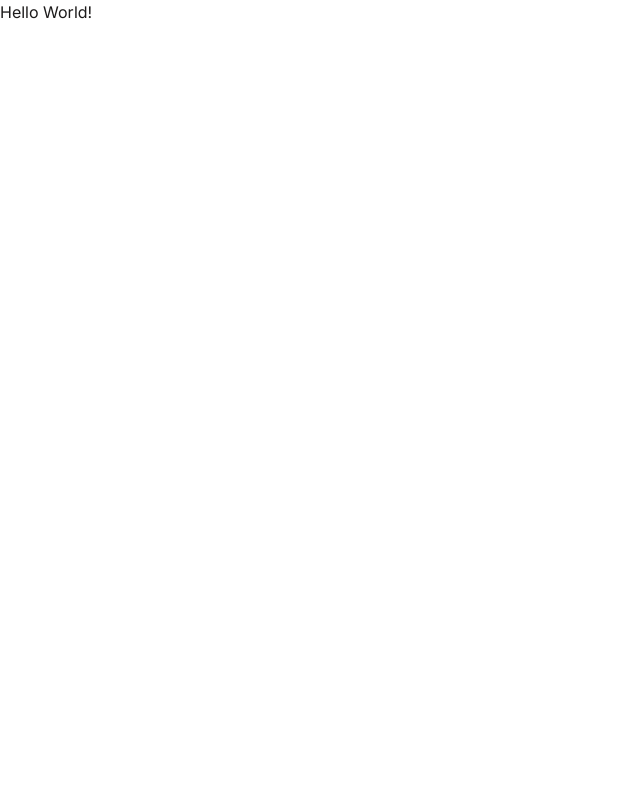
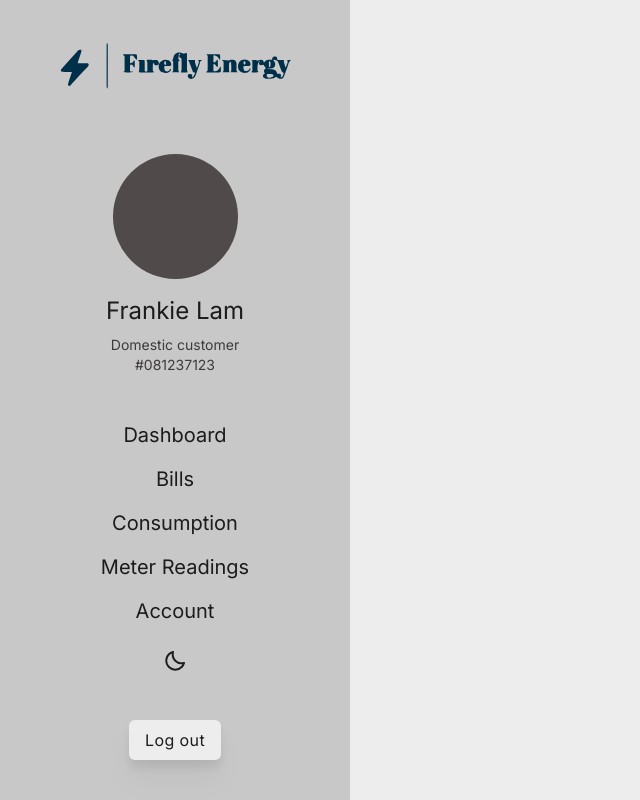
Before and after one commit to frankiecflam/firefly-energy, a Next.js app: page / in a window 1280 px wide. Shown: the whole page, without its empty margins (0-640 px from the left). Built offline with nearby package versions, Linux system fonts and the light colour scheme.

Commit message:
add header

```diff
--- a/app/layout.tsx
+++ b/app/layout.tsx
@@ -1,6 +1,10 @@
 "use client";
 import "./globals.css";
 import { useState, useEffect } from "react";
+import Header from "@/components/header/header";
+import { Inter } from "next/font/google";
+
+const inter = Inter({ subsets: ["latin"] });
 
 function getUserThemePreference() {
   const isDarkModePreferred = window.matchMedia(
@@ -25,7 +29,15 @@ export default function RootLayout({
 
   return (
     <html lang="en" className={theme}>
-      <body className="bg-white dark:bg-black text-black dark:text-white">
+      <body
+        className={`bg-white-100 dark:bg-black-100 text-black dark:text-white ${inter.className}`}
+      >
+        <Header
+          theme={theme}
+          onThemeToggle={() =>
+            setTheme((prevTheme) => (prevTheme === "light" ? "dark" : "light"))
+          }
+        />
         {children}
       </body>
     </html>
--- a/app/page.tsx
+++ b/app/page.tsx
@@ -1,11 +1,13 @@
-import { Inter } from "next/font/google";
-
-const inter = Inter({ subsets: ["latin"] });
+export const metadata = {
+  title: "Firefly Energy",
+  description:
+    "Access your account to see your bills, consumption, meter readings and account details.",
+};
 
 export default function Home() {
   return (
-    <main className={inter.className}>
-      <h1>Hello World!</h1>
+    <main className="min-h-screen">
+      <h1>MAIN</h1>
     </main>
   );
 }
--- /dev/null
+++ b/components/header/header.tsx
@@ -0,0 +1,42 @@
+import Link from "next/link";
+import Image from "next/image";
+import Logo_dark from "@/public/Logo_dark.svg";
+import Logo_light from "@/public/Logo_light.svg";
+import HeaderThemeToggler from "./headerThemeToggler";
+import HeaderUserInfo from "./headerUserInfo";
+import HeaderNavList from "./headerNavList";
+import Button from "../ui/button";
+
+interface HeaderProps {
+  theme: "light" | "dark";
+  onThemeToggle: () => void;
+}
+
+export default function Header({ theme, onThemeToggle }: HeaderProps) {
+  return (
+    <header className="bg-white-300 dark:bg-black fixed w-[350px] top-0 left-0 bottom-0 py-10 overflow-y-auto">
+      <nav className="h-full flex flex-col justify-between min-h-[700px]">
+        <div>
+          <Link href="/" className="w-2/3 mx-auto block">
+            <Image
+              src={theme === "light" ? Logo_light : Logo_dark}
+              alt="website logo"
+              className="object-cover w-full h-auto"
+            />
+          </Link>
+        </div>
+        <HeaderUserInfo />
+        <div className="flex flex-col items-center gap-y-6">
+          <HeaderNavList />
+          <HeaderThemeToggler
+            onClick={onThemeToggle}
+            theme={theme}
+            title={theme === "light" ? "use dark mode" : "use light mode"}
+          />
+        </div>
+
+        <Button className="self-center">Log out</Button>
+      </nav>
+    </header>
+  );
+}
--- /dev/null
+++ b/components/header/headerNavItem.tsx
@@ -0,0 +1,16 @@
+import NextLink from "../ui/nextLink";
+import { ReactNode } from "react";
+
+export default function HeaderNavItem({
+  href,
+  children,
+}: {
+  href: string;
+  children: ReactNode;
+}) {
+  return (
+    <li>
+      <NextLink href={href} className="capitalize text-xl">{children}</NextLink>
+    </li>
+  );
+}
--- /dev/null
+++ b/components/header/headerNavList.tsx
@@ -0,0 +1,13 @@
+import HeaderNavItem from "./headerNavItem";
+
+export default function HeaderNavList() {
+  return (
+    <ul className="flex flex-col items-center gap-y-4">
+      <HeaderNavItem href="/">dashboard</HeaderNavItem>
+      <HeaderNavItem href="/bills">bills</HeaderNavItem>
+      <HeaderNavItem href="/consumption">consumption</HeaderNavItem>
+      <HeaderNavItem href="/meter-readings">meter readings</HeaderNavItem>
+      <HeaderNavItem href="/account">account</HeaderNavItem>
+    </ul>
+  );
+}
--- /dev/null
+++ b/components/header/headerThemeToggler.tsx
@@ -0,0 +1,21 @@
+import { BiSun as SunIcon, BiMoon as MoonIcon } from "react-icons/bi";
+
+export default function HeaderThemeToggler({
+  theme,
+  title,
+  onClick,
+}: {
+  theme: "light" | "dark";
+  title: string;
+  onClick: () => void;
+}) {
+  return (
+    <button onClick={onClick} className="relative z-20" title={title}>
+      {theme === "dark" ? (
+        <SunIcon className="h-6 w-6 fill-white" />
+      ) : (
+        <MoonIcon className="h-6 w-6 fill-black" />
+      )}
+    </button>
+  );
+}
--- /dev/null
+++ b/components/header/headerUserInfo.tsx
@@ -0,0 +1,12 @@
+export default function HeaderUserInfo() {
+  return (
+    <div className="flex flex-col items-center">
+      <div className="w-[125px] h-[125px] rounded-full bg-black-300 my-4"></div>
+      <p className="text-2xl">Frankie Lam</p>
+      <p className="text-black-200 dark:text-white-200 mt-2 text-sm">
+        Domestic customer
+      </p>
+      <p className="text-black-200 dark:text-white-200 text-sm">#081237123</p>
+    </div>
+  );
+}
--- /dev/null
+++ b/components/ui/button.tsx
@@ -0,0 +1,18 @@
+import { ButtonHTMLAttributes } from "react";
+
+export default function Button({
+  className,
+  children,
+  ...props
+}: ButtonHTMLAttributes<HTMLButtonElement>) {
+  return (
+    <button
+      {...props}
+      className={`dark:bg-black-100  bg-white-100 py-2 px-4 rounded-md tracking-wide drop-shadow-xl transition-all duration-300 hover:-translate-y-1 hover:drop-shadow-2xl active:translate-y-0 active:drop-shadow-xl ${
+        className ? className : ""
+      }`}
+    >
+      {children}
+    </button>
+  );
+}
--- /dev/null
+++ b/components/ui/nextLink.tsx
@@ -0,0 +1,27 @@
+import { AnchorHTMLAttributes, ReactNode } from "react";
+import Link from "next/link";
+
+interface NextLinkProps {
+  href: string;
+  children: ReactNode;
+  className?: string;
+}
+
+export default function NextLink({
+  href,
+  children,
+  className,
+  ...props
+}: AnchorHTMLAttributes<HTMLAnchorElement> & NextLinkProps) {
+  return (
+    <Link
+      href={href}
+      className={`relative after:absolute after:left-0 after:-bottom-[3px] after:h-[3px] after:w-full after:origin-left after:scale-0 after:bg-current after:transition-all after:duration-300 after:content-[''] after:hover:scale-100 ${
+        className ? className : ""
+      }`}
+      {...props}
+    >
+      {children}
+    </Link>
+  );
+}
```
Also changed, not shown: 2 other files (tests, documents, lock files or other folders).
